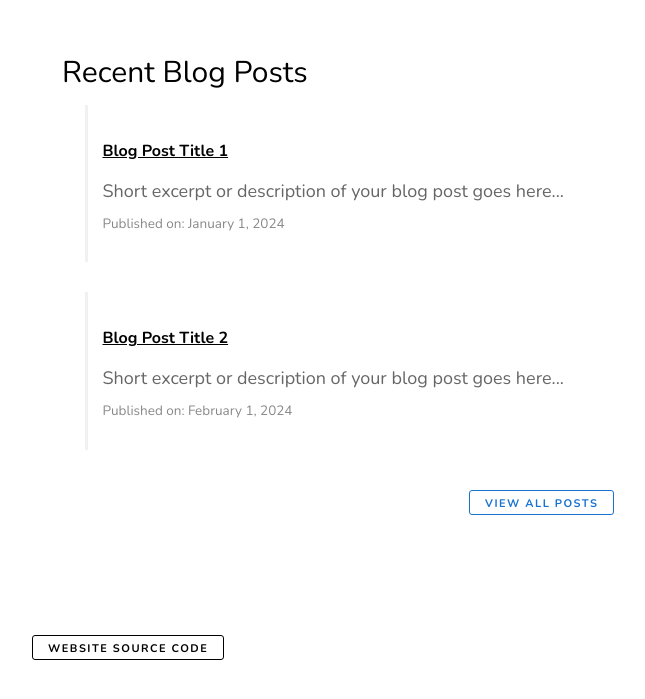
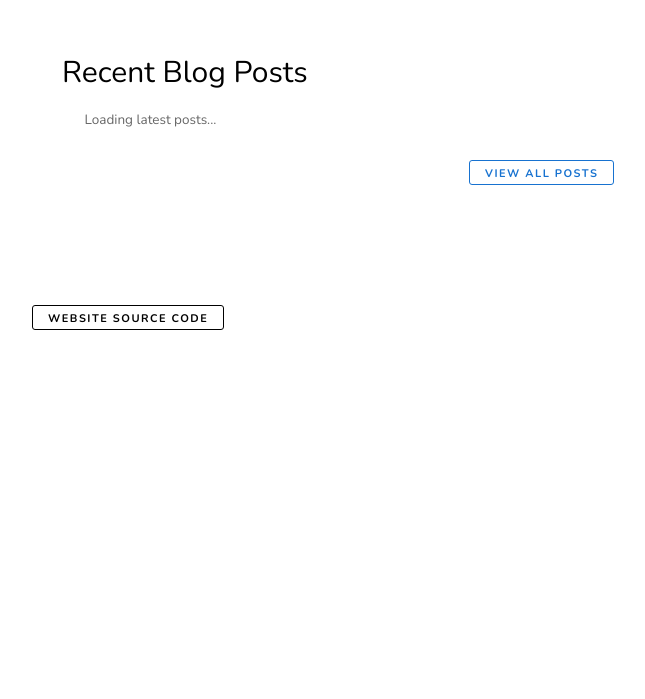
Before and after one commit to akhanal47/akhanal47.github.io, a Jekyll site: the page index.html, which Jekyll copies as it is, in a window 1280 px wide and 1400 px high, scrolled down 1489 px. Shown: the part 658-1357 px from the top of the window, without its empty margins (108-753 px from the left). Built offline with Jekyll 4.4.1, drawn with Linux system fonts in a browser that asks for light colours; a style sheet for code colours, icons or effects is not loaded; after the commit the page ends 2559 px from its top, so only the background shows below that.

Commit message:
blog added

```diff
--- a/index.html
+++ b/index.html
@@ -223,23 +223,15 @@
 	</div>
 
 
-	  <!-- Add this new section before the footer -->
+	  <!-- section for blog post -->
 	  <div class="item3" id="blog">
 		<h3>Recent Blog Posts</h3>
 		<div class="row-2">
 		  <div class="column-4" style="width: 100%">
-			<!-- Blog Post 1 -->
-			<div class="blog-post">
-			  <h4><a href="https://akhanal.hashnode.dev/post-1-url" class="text-highlight">Blog Post Title 1</a></h4>
-			  <p class="blog-excerpt">Short excerpt or description of your blog post goes here...</p>
-			  <p class="blog-date">Published on: January 1, 2024</p>
-			</div>
-
-			<!-- Blog Post 2 -->
-			<div class="blog-post">
-			  <h4><a href="https://akhanal.hashnode.dev/post-2-url" class="text-highlight">Blog Post Title 2</a></h4>
-			  <p class="blog-excerpt">Short excerpt or description of your blog post goes here...</p>
-			  <p class="blog-date">Published on: February 1, 2024</p>
+			<!-- This div will be populated by JavaScript -->
+			<div id="blog-posts-container">
+			  <!-- Loading state -->
+			  <p class="blog-excerpt">Loading latest posts...</p>
 			</div>
 
 			<!-- View More Button -->
--- a/main.css
+++ b/main.css
@@ -490,6 +490,7 @@
 	transition: 0.4s;
 }
 
+/* Section for Blog Post */
 .blog-post {
     margin-bottom: 2em;
     padding: 1em;
@@ -506,14 +507,20 @@
     margin-bottom: 0.5em;
 }
 
+.blog-post a {
+    font-size: 0.95em;
+}
+
 .blog-excerpt {
     color: #666;
     margin: 0.5em 0;
+    font-size: 0.9em;
+    line-height: 1.4;
 }
 
 .blog-date {
     color: #888;
-    font-size: 0.9em;
+    font-size: 0.8em;
     margin-top: 0.5em;
 }
 
--- a/main.js
+++ b/main.js
@@ -30,3 +30,60 @@
   $('.active').removeClass('active');
   $(this).addClass('active');
 });
+
+
+// Used for Hashnode integration; uses clientside (if JS is disabled won't show up)
+async function fetchHashnodePosts() {
+    const query = `
+      query GetUserArticles {
+        user(username: "akhanal47") {
+          publication {
+            posts(first: 2) {
+              edges {
+                node {
+                  title
+                  brief
+                  dateAdded
+                  slug
+                }
+              }
+            }
+          }
+        }
+      }
+    `;
+
+    try {
+      const response = await fetch('https://api.hashnode.com/', {
+        method: 'POST',
+        headers: {
+          'Content-Type': 'application/json',
+        },
+        body: JSON.stringify({ query }),
+      });
+
+      const data = await response.json();
+      const posts = data.data.user.publication.posts.edges;
+
+      const blogContainer = document.querySelector('#blog-posts-container');
+      if (!blogContainer) return;
+
+      blogContainer.innerHTML = posts.map(({ node }) => `
+        <div class="blog-post">
+          <h4>
+            <a href="https://akhanal.hashnode.dev/${node.slug}" class="text-highlight" target="_blank">
+              ${node.title}
+            </a>
+          </h4>
+          <p class="blog-excerpt">${node.brief.substring(0, 150)}...</p>
+          <p class="blog-date">Published on: ${new Date(node.dateAdded).toLocaleDateString()}</p>
+        </div>
+      `).join('');
+
+    } catch (error) {
+      console.error('Error fetching Hashnode posts:', error);
+    }
+  }
+
+  // function call to get the latest feed
+  document.addEventListener('DOMContentLoaded', fetchHashnodePosts);
```
